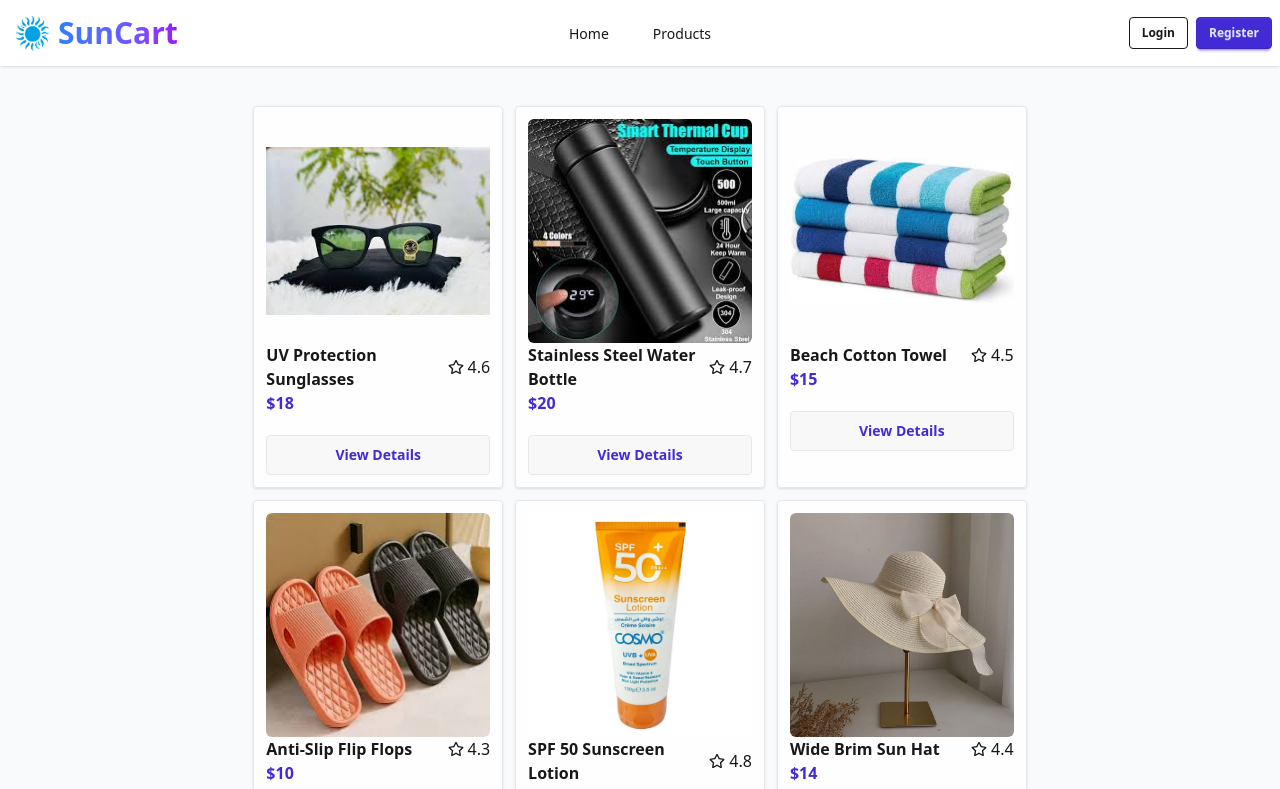
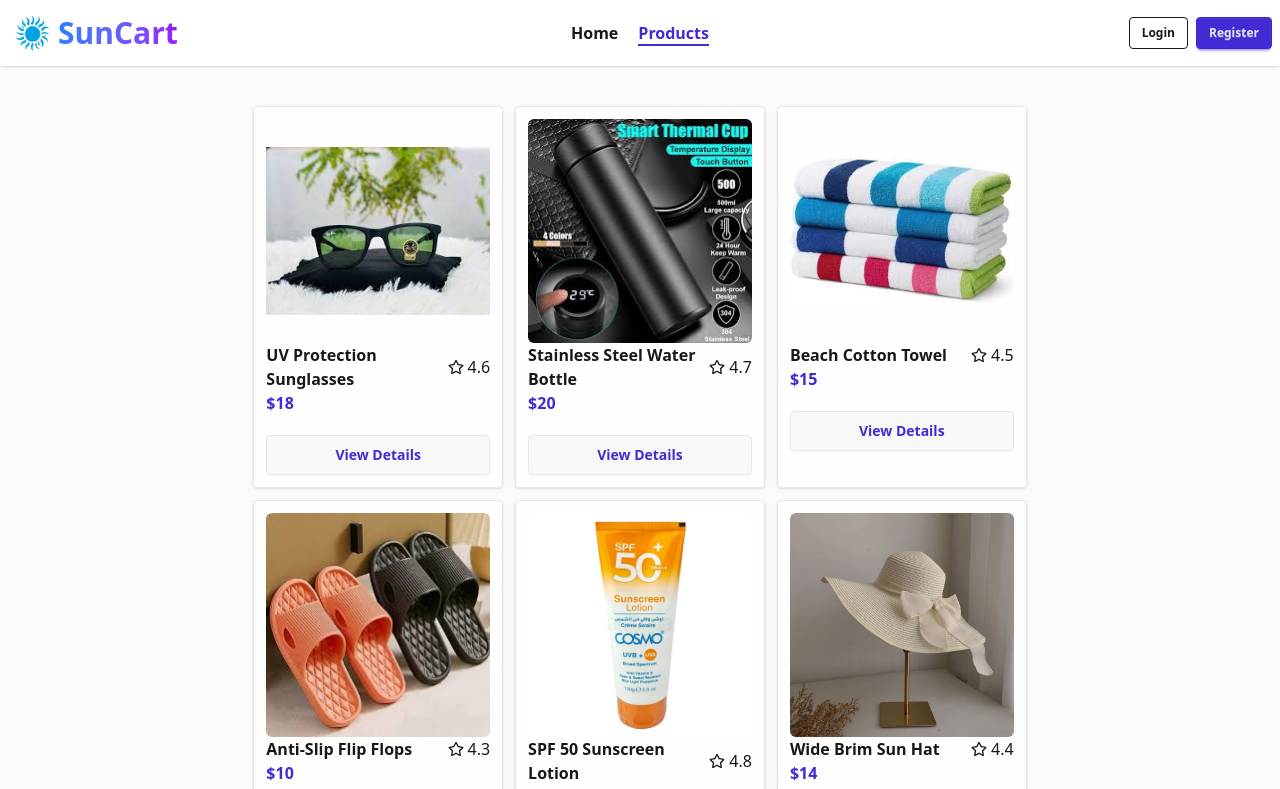
Before and after one commit to Leon-ahmed/Assignment-Eight, a Next.js app: page /products in a window 1280 px wide. Shown: the top 789 px of the page. Built offline with nearby package versions, Linux system fonts and the light colour scheme.

Commit message:
Active link design done

```diff
--- a/src/components/Navber.jsx
+++ b/src/components/Navber.jsx
@@ -2,7 +2,7 @@ import React from 'react';
 import logo from '../../public/logo.png';
 import Image from 'next/image';
 import Link from 'next/link';
-
+import Navlink from './Navlink';
 const Navber = () => {
     const user = null;
 
@@ -36,11 +36,11 @@ const Navber = () => {
             </div>
 
             <div className="navbar-center hidden lg:flex">
-                <ul className="menu menu-horizontal px-1 space-x-5">
-                    <li><Link href="/">Home</Link></li>
-                    <li><Link href="/products">Products</Link></li>
+                <ul className=" font-semibold  menu-horizontal px-1 space-x-5">
+                    <li><Navlink href="/">Home</Navlink></li>
+                    <li><Navlink href="/products">Products</Navlink></li>
                     {user && (
-                        <li><Link href="/profile">My Profile</Link></li>
+                        <li><Navlink href="/profile">My Profile</Navlink></li>
                     )}
                 </ul>
             </div>
--- /dev/null
+++ b/src/components/Navlink.jsx
@@ -0,0 +1,16 @@
+"use client";
+import Link from 'next/link';
+import { usePathname } from 'next/navigation';
+import React from 'react';
+
+const Navlink = ({href,children}) => {
+    const paths= usePathname();
+
+    const isActive= href===paths
+    return (
+        <Link href={href}
+        className={`${isActive ? "border-b-2 border-b-primary  text-primary":" "}`}>{children}</Link>
+    );
+};
+
+export default Navlink;
```
